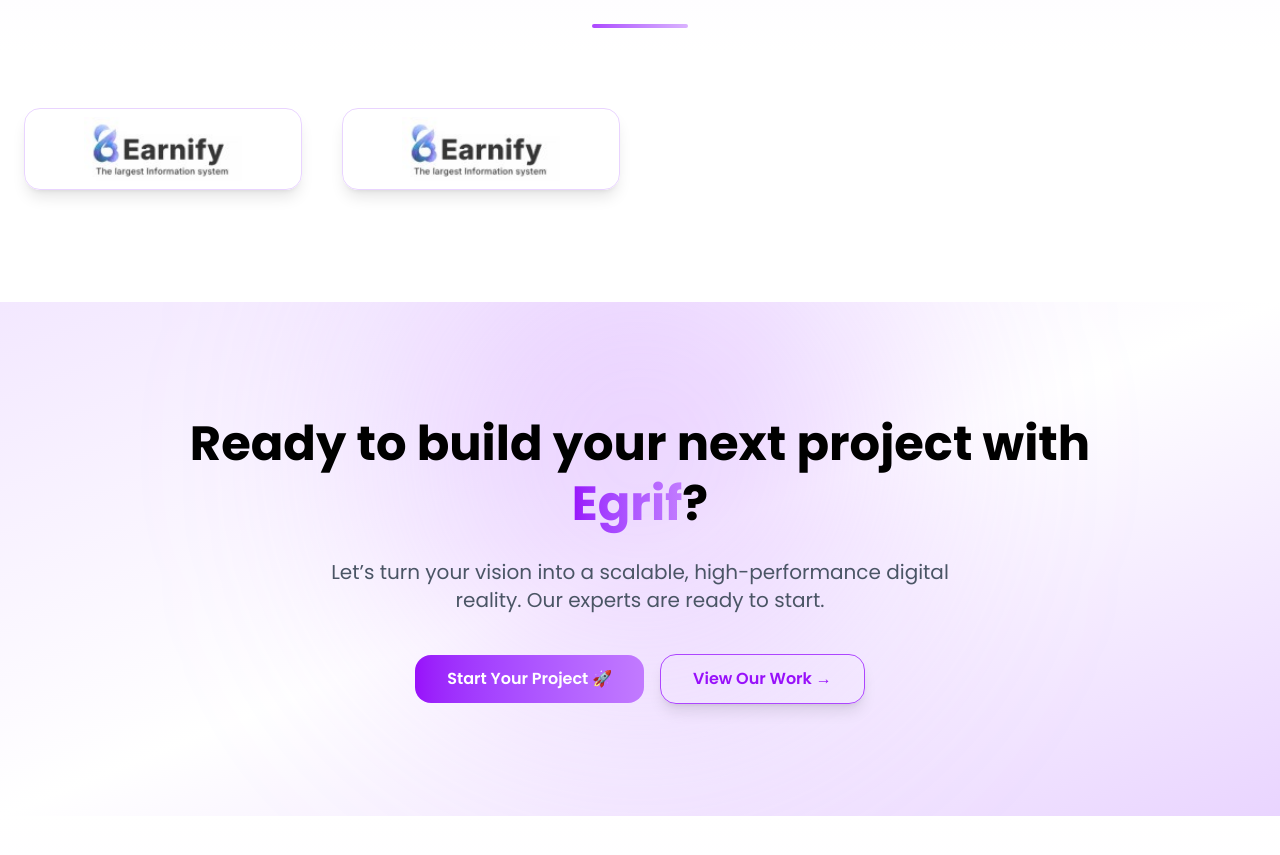
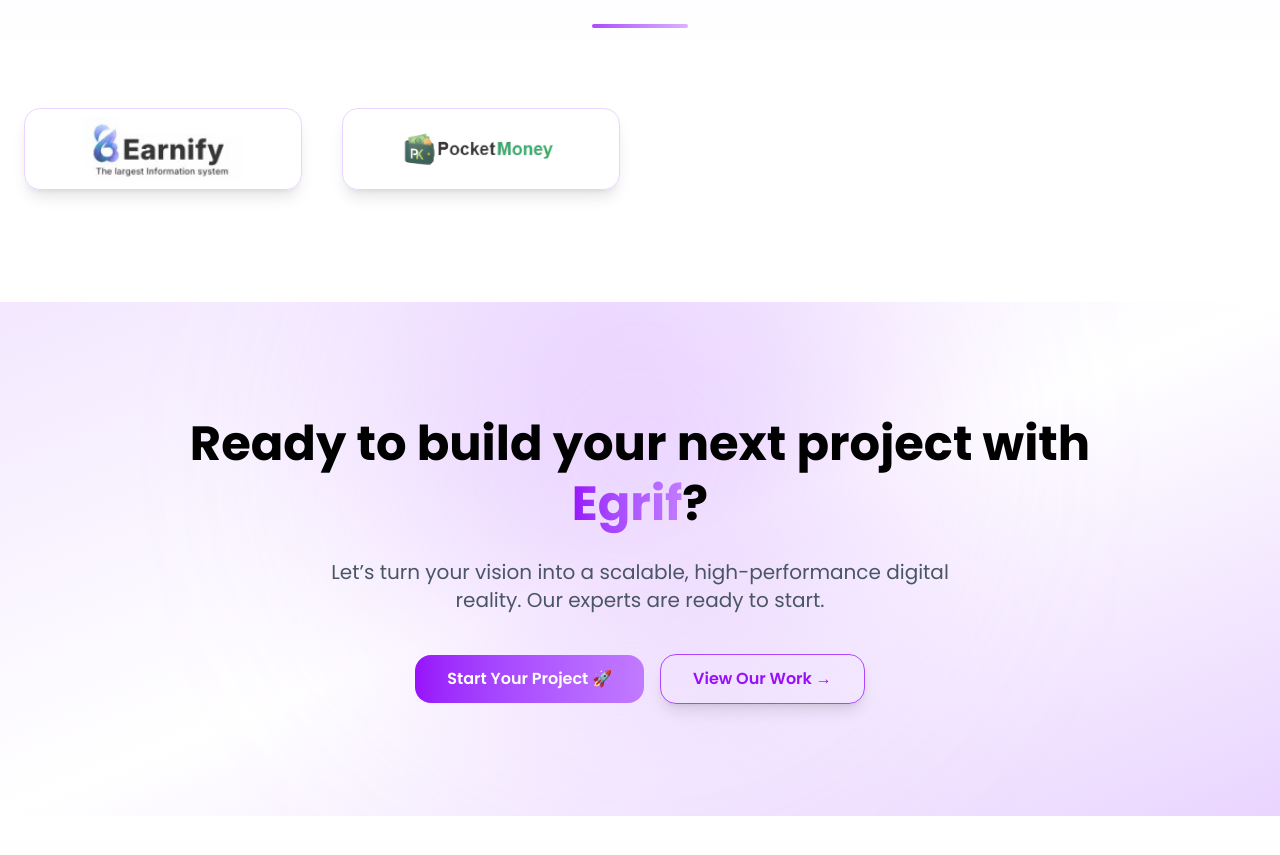
Before and after one commit to buildwithkaleem/Egrif, a Next.js app: page / in a window 1280 px wide. Shown: the part 4103-4958 px from the top of the page. Built offline with nearby package versions, Linux system fonts and the light colour scheme.

Commit message:
add project pocketmoney

```diff
--- a/components/Projects.jsx
+++ b/components/Projects.jsx
@@ -120,8 +120,8 @@ export default function Projects() {
     },
     {
       name: "Pocket Money",
-      logo: "/projects/earnify/earnify-blog1.jpg",
-      // logo: "/projects/pocketmoney/pocketmoney-logo.png",
+      // logo: "/projects/earnify/earnify-blog1.jpg",
+      logo: "/projects/pocketmoney/pocketmoney-logo.png",
       url: "https://pocketmoney-final.vercel.app",
     },
     // {
```
Also changed, not shown: public/projects/pocketmoney/pocketmoney-logo.PNG.
